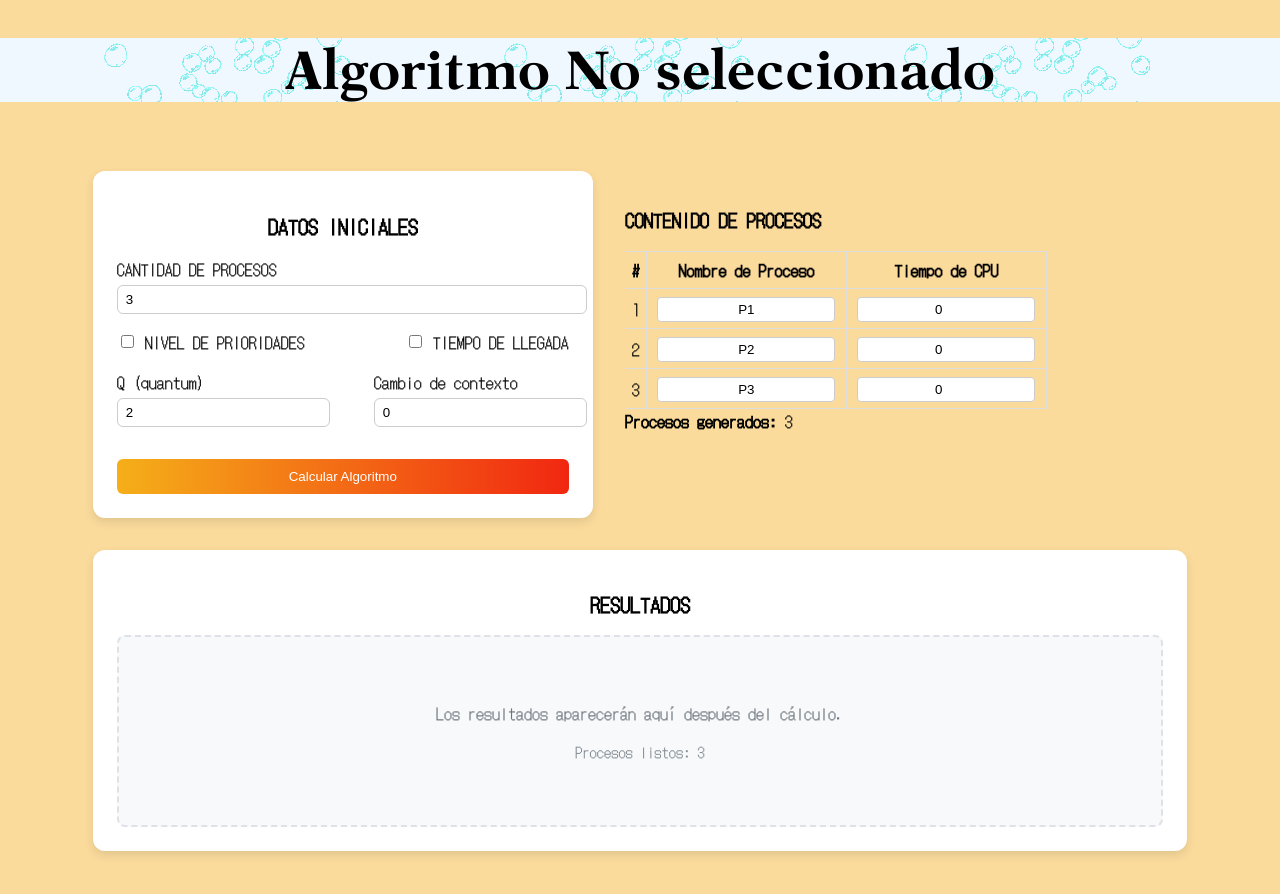
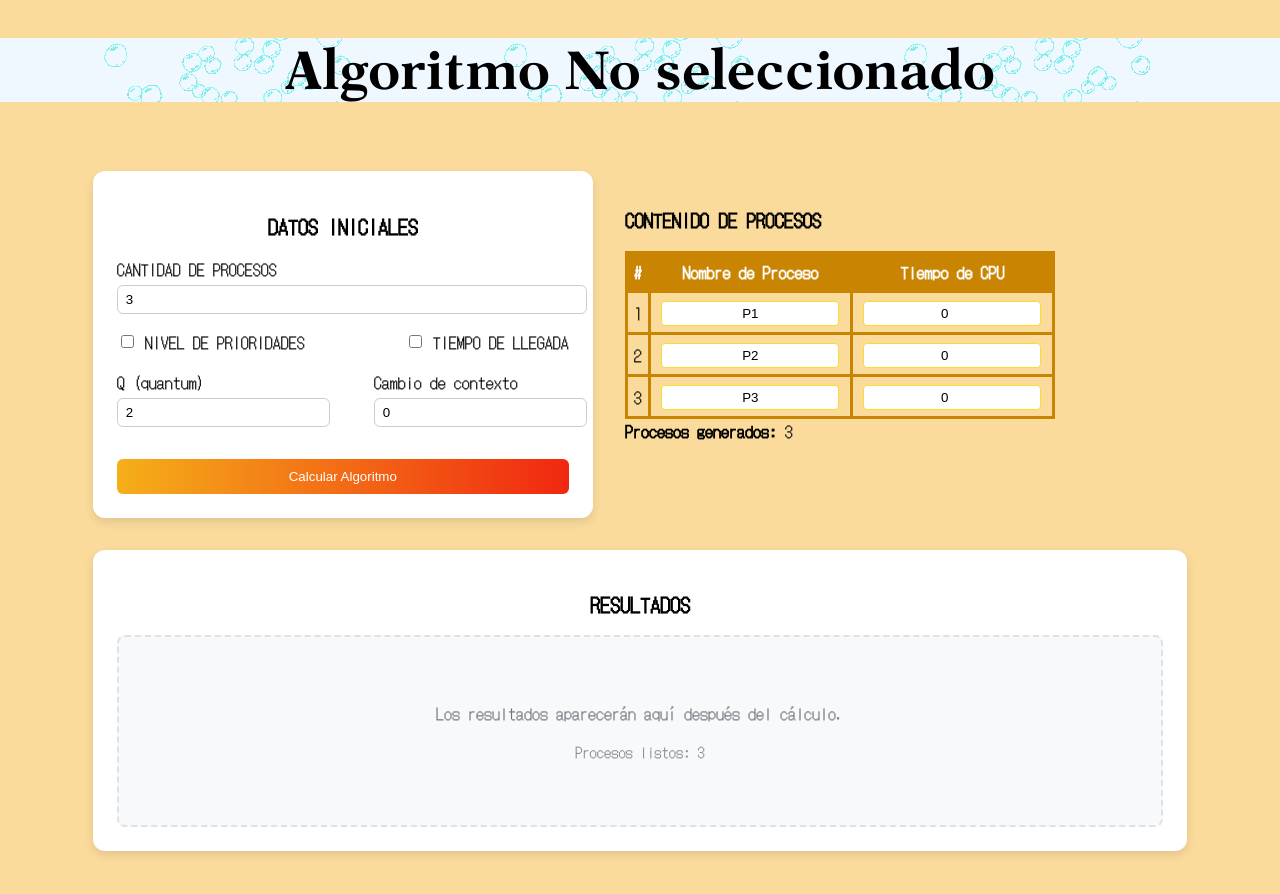
Before and after one commit to leonidas854/gest_procesos, a Next.js app: page /Calculadora in a window 1280 px wide. Shown: the top 894 px of the page. Built offline with nearby package versions, Linux system fonts and the light colour scheme.

Commit message:
10b - un poco de color

```diff
--- a/app/components/TablaDeProcesos/TablaDeProcesos.css
+++ b/app/components/TablaDeProcesos/TablaDeProcesos.css
@@ -82,9 +82,17 @@
   border-collapse: collapse;
 }
 
-.tabla-procesos th,
+.tabla-procesos th {
+  background-color: #C98402;
+  color: white;
+  border: 3px solid #C98402;
+  padding: 6px;
+  text-align: center;
+}
+
 .tabla-procesos td {
-  border: 1px solid #ddd;
+
+  border: 3px solid #C98402;
   padding: 6px;
   text-align: center;
 }
@@ -92,7 +100,7 @@
 .tabla-procesos input {
   width: 90%;
   padding: 4px;
-  border: 1px solid #ccc;
+  border: 1px solid #F6DE31;
   border-radius: 4px;
   text-align: center;
 }
```
